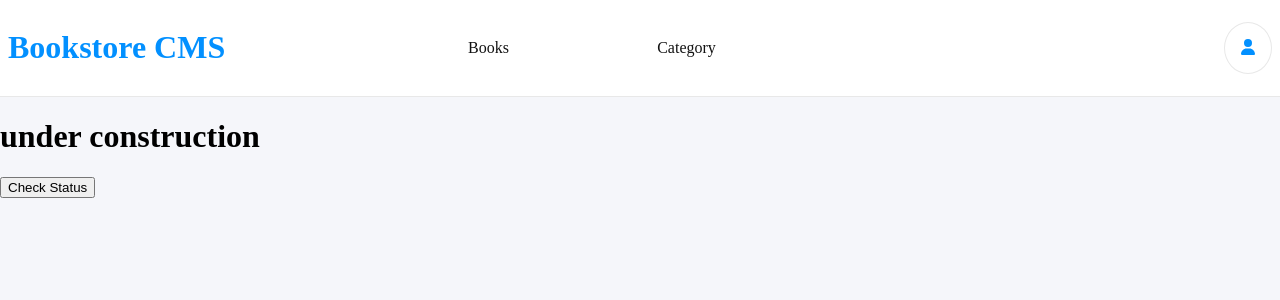
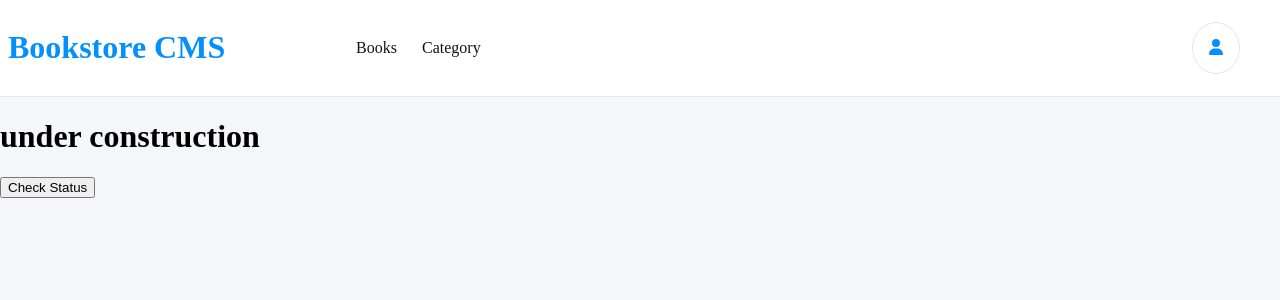
Before and after one commit to BonkeGcobo/BookStore2, a React (Create React App) app: page /Categories in a window 1280 px wide. Shown: the top 300 px of the page. Built offline with nearby package versions, Linux system fonts and the light colour scheme.

Commit message:
Style the header like the required design

```diff
--- a/src/App.css
+++ b/src/App.css
@@ -8,8 +8,9 @@
 .nav {
   list-style: none;
   display: flex;
-  justify-content: space-between;
+  gap: 25px;
   width: 35%;
+  margin-right: 7rem;
 }
 
 body {
@@ -30,6 +31,7 @@ body {
   border: 1px solid #e8e8e8;
   border-radius: 100%;
   padding: 1rem;
+  margin-right: 2rem;
 }
 
 .theHeader {
```
